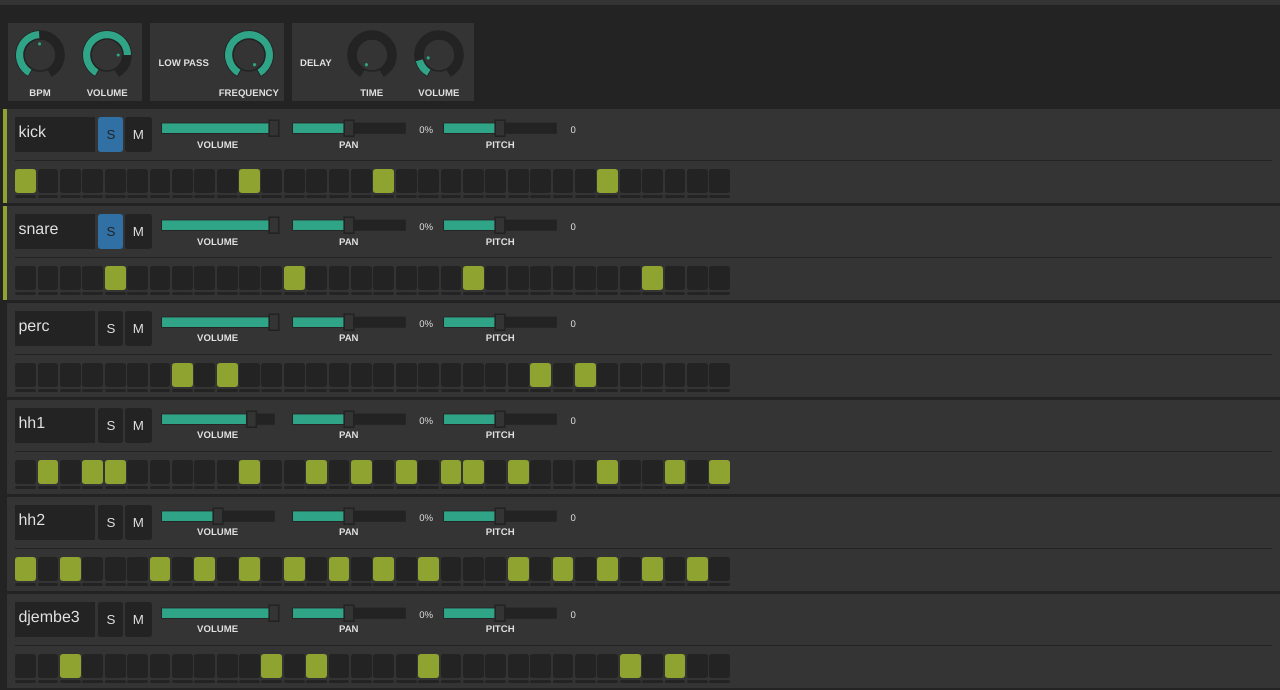
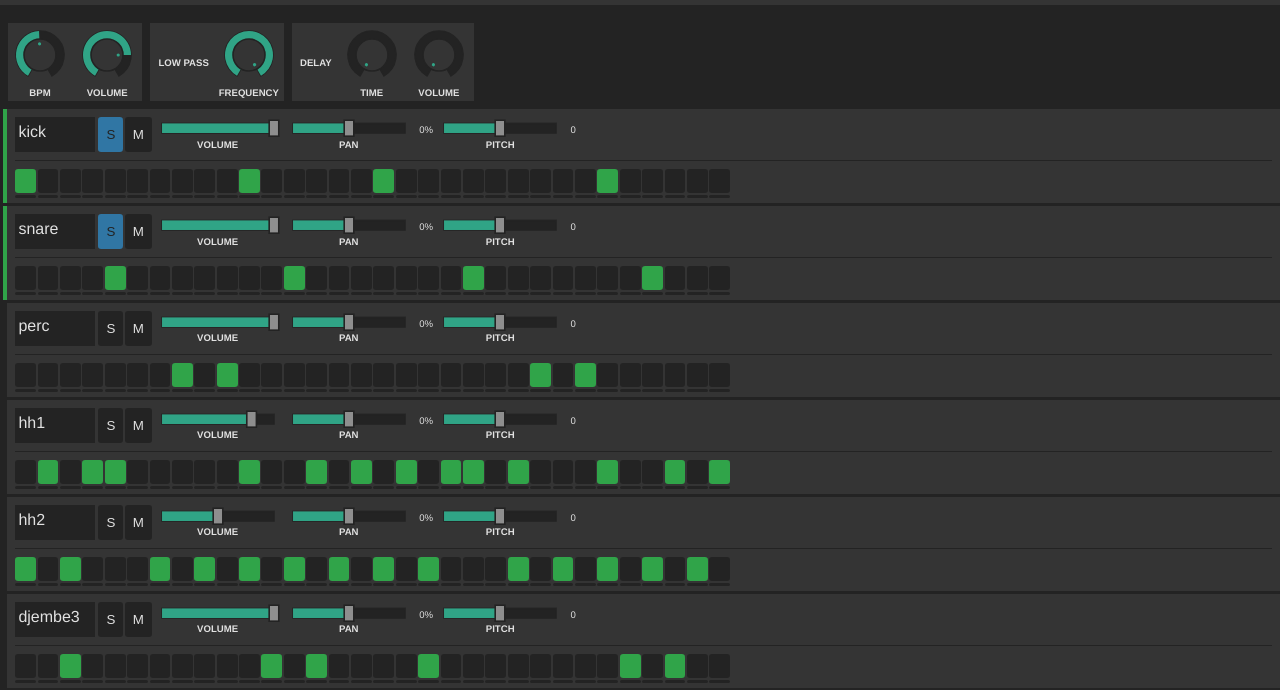
Before and after one commit to meeroslav/ts-809-pure, a website built with Parcel: page src/index.html in a window 1280 px wide. Shown: the part 49-739 px from the top of the page. Built offline with nearby package versions, Linux system fonts and the light colour scheme; files whose address does not match are found by name.

Commit message:
feat: set delay volume to 0 by default

```diff
--- a/src/helpers/audio-nodes.ts
+++ b/src/helpers/audio-nodes.ts
@@ -22,7 +22,7 @@ export interface EchoNode extends AudioNode {
   volume: AudioParam;
 }
 
-export const createEcho = (context: AudioContext, time = 0, volume = 0.15): EchoNode => {
+export const createEcho = (context: AudioContext, time = 0, volume = 0): EchoNode => {
   const input = context.createGain();
   const output = context.createGain();
   const delay = context.createDelay();
--- a/src/index.css
+++ b/src/index.css
@@ -10,9 +10,9 @@
   --cl-gray5: #e1e1e1;
   --cl-orange: #a46e30;
   --cl-red: #a43430;
-  --cl-blue: #3070a4;
+  --cl-blue: #3076a4;
   --cl-mint: #30a486;
-  --cl-green: #8fa430;
+  --cl-green: #30a449;
 
   --cl-back: var(--cl-gray1);
   --cl-fore: var(--cl-gray5);
@@ -271,7 +271,7 @@ button {
   stroke-width: 1;
 }
 .fader-handle {
-  fill: var(--cl-gray2);
+  fill: var(--cl-gray4);
   stroke: var(--cl-gray1);
   stroke-width: 1;
 }
```
